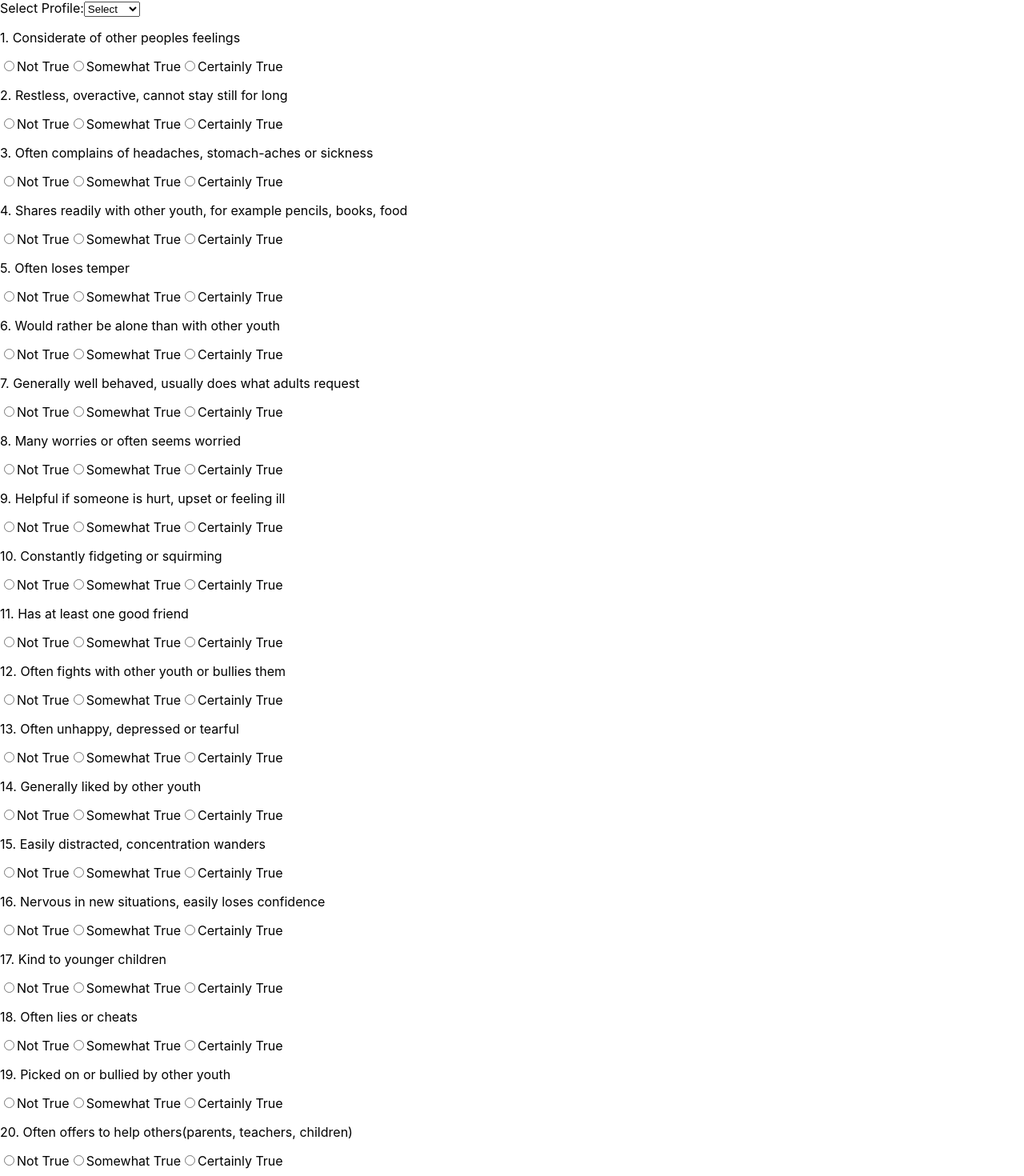
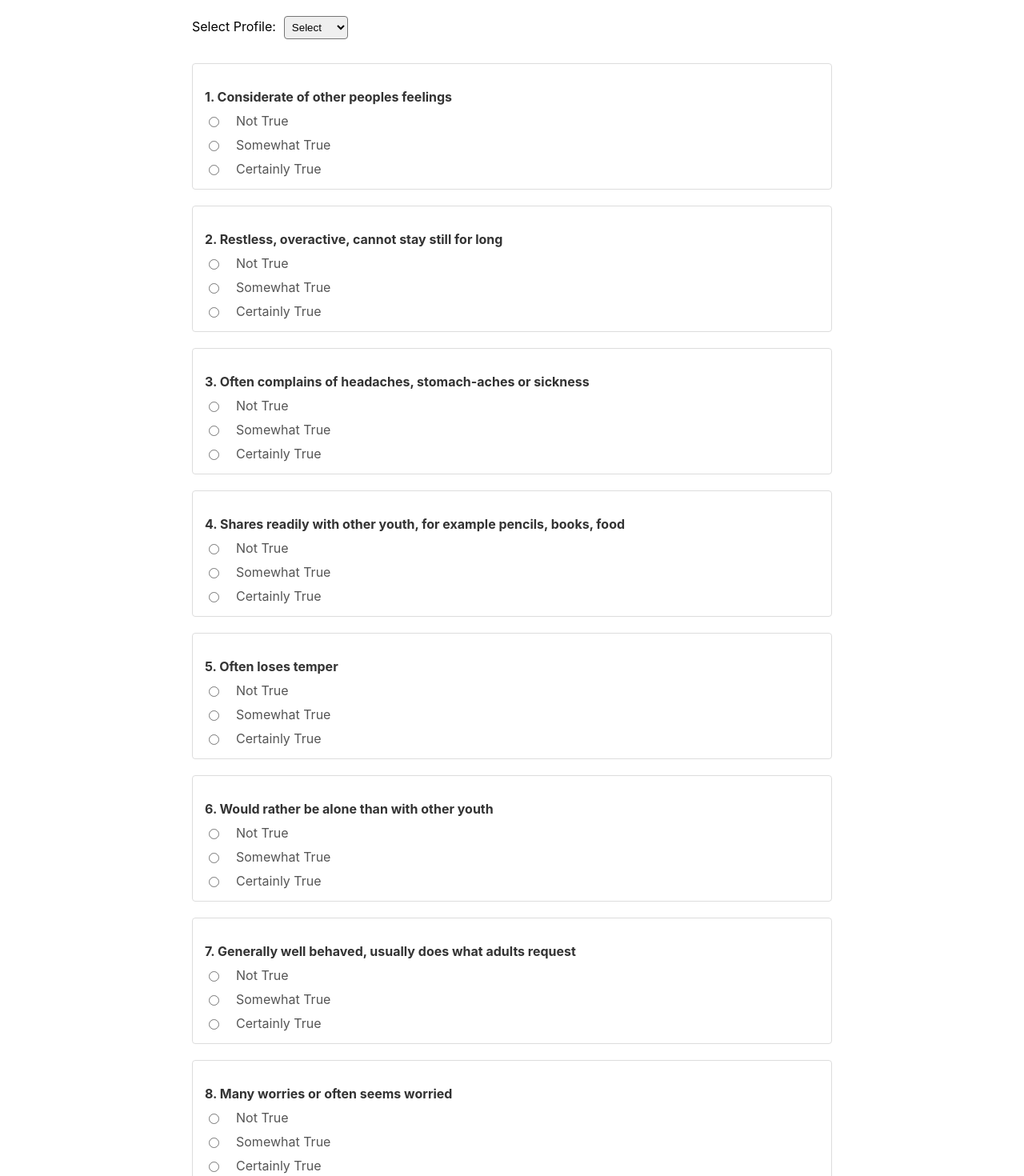
Before and after one commit to prebollar15/sdq-scoring, a React (Create React App) app: page / in a window 1280 px wide. Shown: the top 1470 px of the page at 80% size. Built offline with nearby package versions, Linux system fonts and the light colour scheme.

Commit message:
Update Form component and documentation

```diff
--- a/src/Form.js
+++ b/src/Form.js
@@ -1,4 +1,9 @@
 import React, { useState } from 'react';
+import { questions } from './data/questions';
+import { calculateScore } from './utils/scoreCalculator';
+import ProfileSelector from './components/ProfileSelector';
+import Question from './components/Question';
+import './Form.css';
 
 function Form() {
   const [answers, setAnswers] = useState({});
@@ -6,271 +11,14 @@ function Form() {
   const [error, setError] = useState(null);
   const [profile, setProfile] = useState('');
 
-
-
-  const questions = [
-    {
-        num: '1',
-        question: 'Considerate of other peoples feelings',
-        category: 'prosocial',
-        options: [
-        { label: 'Not True', value: 0 },
-        { label: 'Somewhat True', value: 1 },
-        { label: 'Certainly True', value: 2 },
-        ],
-    },
-    {
-        num: '2',
-        question: 'Restless, overactive, cannot stay still for long',
-        category: 'hyperactivity',
-        options: [
-            { label: 'Not True', value: 0 },
-            { label: 'Somewhat True', value: 1 },
-            { label: 'Certainly True', value: 2 },
-        ],
-    },
-    {
-        num: '3',
-        question: 'Often complains of headaches, stomach-aches or sickness',
-        category: 'emotional',
-        options: [
-            { label: 'Not True', value: 0 },
-            { label: 'Somewhat True', value: 1 },
-            { label: 'Certainly True', value: 2 },
-        ],
-    },
-    {
-        num: '4',
-        question: 'Shares readily with other youth, for example pencils, books, food',
-        category: 'prosocial',
-        options: [
-            { label: 'Not True', value: 0 },
-            { label: 'Somewhat True', value: 1 },
-            { label: 'Certainly True', value: 2 },
-        ],
-    },
-    {
-        num: '5',
-        question: 'Often loses temper',
-        category: 'conduct_problems',
-        options: [
-            { label: 'Not True', value: 0 },
-            { label: 'Somewhat True', value: 1 },
-            { label: 'Certainly True', value: 2 },
-        ],
-    },
-    {
-        num: '6',
-        question: 'Would rather be alone than with other youth',
-        category: 'peer_problems',
-        options: [
-            { label: 'Not True', value: 0 },
-            { label: 'Somewhat True', value: 1 },
-            { label: 'Certainly True', value: 2 },
-        ],
-    },
-    {
-        num: '7',
-        question: 'Generally well behaved, usually does what adults request',
-        category: 'conduct_problems',
-        options: [
-            { label: 'Not True', value: 2 },
-            { label: 'Somewhat True', value: 1 },
-            { label: 'Certainly True', value: 0 },
-        ],
-    },
-    {
-        num: '8',
-        question: 'Many worries or often seems worried',
-        category: 'emotional',
-        options: [
-            { label: 'Not True', value: 0 },
-            { label: 'Somewhat True', value: 1 },
-            { label: 'Certainly True', value: 2 },
-        ],
-    },
-    {
-        num: '9',
-        question: 'Helpful if someone is hurt, upset or feeling ill',
-        category: 'prosocial',
-        options: [
-            { label: 'Not True', value: 0 },
-            { label: 'Somewhat True', value: 1 },
-            { label: 'Certainly True', value: 2 },
-        ],
-    },
-    {
-        num: '10',
-        question: 'Constantly fidgeting or squirming',
-        category: 'hyperactivity',
-        options: [
-            { label: 'Not True', value: 0 },
-            { label: 'Somewhat True', value: 1 },
-            { label: 'Certainly True', value: 2 },
-        ],
-    },
-    {
-        num: '11',
-        question: 'Has at least one good friend',
-        category: 'peer_problems',
-        options: [
-            { label: 'Not True', value: 2 },
-            { label: 'Somewhat True', value: 1 },
-            { label: 'Certainly True', value: 0 },
-        ],
-    },
-    {
-        num: '12',
-        question: 'Often fights with other youth or bullies them',
-        category: 'conduct_problems',
-        options: [
-            { label: 'Not True', value: 0 },
-            { label: 'Somewhat True', value: 1 },
-            { label: 'Certainly True', value: 2 },
-        ],
-    },
-    {
-        num: '13',
-        question: 'Often unhappy, depressed or tearful',
-        category: 'emotional',
-        options: [
-            { label: 'Not True', value: 0 },
-            { label: 'Somewhat True', value: 1 },
-            { label: 'Certainly True', value: 2 },
-        ],
-    },
-    {
-        num: '14',
-        question: 'Generally liked by other youth',
-        category: 'peer_problems',
-        options: [
-            { label: 'Not True', value: 2 },
-            { label: 'Somewhat True', value: 1 },
-            { label: 'Certainly True', value: 0 },
-        ],
-    },
-    {
-        num: '15',
-        question: 'Easily distracted, concentration wanders',
-        category: 'hyperactivity',
-        options: [
-            { label: 'Not True', value: 0 },
-            { label: 'Somewhat True', value: 1 },
-            { label: 'Certainly True', value: 2 },
-        ],
-    },
-    {
-        num: '16',
-        question: 'Nervous in new situations, easily loses confidence',
-        category: 'emotional',
-        options: [
-            { label: 'Not True', value: 0 },
-            { label: 'Somewhat True', value: 1 },
-            { label: 'Certainly True', value: 2 },
-        ],
-    },
-    {
-        num: '17',
-        question: 'Kind to younger children',
-        category: 'prosocial',
-        options: [
-            { label: 'Not True', value: 0 },
-            { label: 'Somewhat True', value: 1 },
-            { label: 'Certainly True', value: 2 },
-        ],
-    },
-    {
-        num: '18',
-        question: 'Often lies or cheats',
-        category: 'conduct_problems',
-        options: [
-            { label: 'Not True', value: 0 },
-            { label: 'Somewhat True', value: 1 },
-            { label: 'Certainly True', value: 2 },
-        ],
-    },
-    {
-        num: '19',
-        question: 'Picked on or bullied by other youth',
-        category: 'peer_problems',
-        options: [
-            { label: 'Not True', value: 0 },
-            { label: 'Somewhat True', value: 1 },
-            { label: 'Certainly True', value: 2 },
-        ],
-    },
-    {
-        num: '20',
-        question: 'Often offers to help others(parents, teachers, children)',
-        category: 'prosocial',
-        options: [
-            { label: 'Not True', value: 0 },
-            { label: 'Somewhat True', value: 1 },
-            { label: 'Certainly True', value: 2 },
-        ],
-    },
-    {
-        num: '21',
-        question: 'Thinks things out before acting',
-        category: 'hyperactivity',
-        options: [
-            { label: 'Not True', value: 2 },
-            { label: 'Somewhat True', value: 1 },
-            { label: 'Certainly True', value: 0 },
-        ],
-    },
-    {
-        num: '22',
-        question: 'Steals from home, school or elsewhere',
-        category: 'conduct_problems',
-        options: [
-            { label: 'Not True', value: 0 },
-            { label: 'Somewhat True', value: 1 },
-            { label: 'Certainly True', value: 2 },
-        ],
-    },
-    {
-        num: '23',
-        question: 'Gets along better with adults than with other youth',
-        category: 'peer_problems',
-        options: [
-            { label: 'Not True', value: 0 },
-            { label: 'Somewhat True', value: 1 },
-            { label: 'Certainly True', value: 2 },
-        ],
-    },
-    {
-        num: '24',
-        question: 'Many fears, easily scared',
-        category: 'emotional',
-        options: [
-            { label: 'Not True', value: 0 },
-            { label: 'Somewhat True', value: 1 },
-            { label: 'Certainly True', value: 2 },
-        ],
-    },
-    {
-        num: '25',
-        question: 'Good attention span, sees work through to the end',
-        category: 'hyperactivity',
-        options: [
-            { label: 'Not True', value: 2 },
-            { label: 'Somewhat True', value: 1 },
-            { label: 'Certainly True', value: 0 },
-        ],
-    },
-
-    // and so on...
-  ];
-
   const handleChange = (e, question) => {
     const newAnswers = { ...answers, [question]: e.target.value };
     setAnswers(newAnswers);
-  }
+  };
 
   const handleProfileChange = (e) => {
     setProfile(e.target.value);
-  }
+  };
 
   const handleSubmit = (e) => {
     e.preventDefault();
@@ -279,62 +27,60 @@ function Form() {
       return;
     }
     if (!profile) {
-        setError("Please select a profile before submitting");
-        return;
-      }
+      setError("Please select a profile before submitting");
+      return;
+    }
     setError(null);
 
-    let newScore = {};
-    let total_difficulty = 0;
-    Object.keys(answers).forEach(question => {
-      const { category } = questions.find(q => q.question === question);
-      if (!newScore[category]) {
-        newScore[category] = 0;
-      }
-      newScore[category] += Number(answers[question]);
-     if (category !== "prosocial") { total_difficulty += Number(answers[question]);}
+    const newScore = calculateScore(answers, questions);
+    setScore(newScore);
+  };
 
-    });
-    setScore({...newScore, total_difficulty});
-  }
+  const formatCategoryName = (category) => {
+    const categoryMap = {
+      'prosocial': 'Prosocial Behavior',
+      'hyperactivity': 'Hyperactivity',
+      'emotional': 'Emotional Problems',
+      'conduct_problems': 'Conduct Problems',
+      'peer_problems': 'Peer Problems',
+      'total_difficulty': 'Total Difficulty Score'
+    };
+    return categoryMap[category] || category;
+  };
 
   return (
     <form onSubmit={handleSubmit}>
-        <div>
-        <label>Select Profile:
-          <select value={profile} onChange={handleProfileChange}>
-            <option value="" disabled>Select</option>
-            <option value="student">Student</option>
-            <option value="parent">Parent</option>
-            <option value="teacher">Teacher</option>
-        </select>
-        </label>
-        </div>
-      {questions.map((question, index) => (
-        <div key={index}>
-          <p>{question.num}. {question.question}</p>
-          {question.options.map((option, i) => (
-            <label key={i}>
-              <input type="radio" name={`question-${index}`} value={option.value} onChange={e => handleChange(e, question.question)} />
-              {option.label}
-            </label>
-          ))}
-          {/* {console.log({index})} */}
-          {/* {if ((index+1) % 8 === 0) ? </ br> : <p></p>} */}
-        </div>
+      <ProfileSelector
+        profile={profile}
+        onProfileChange={handleProfileChange}
+      />
 
-      ))
-      }
-            {error && <p style={{color: "red"}}>{error}</p>}
+      {questions.map((question) => (
+        <Question
+          key={question.num}
+          question={question}
+          onChange={handleChange}
+          value={answers[question.question]}
+        />
+      ))}
+
+      {error && <p className="error-message">{error}</p>}
 
       <button type="submit">Submit</button>
-      <div>
-        {Object.keys(score).map(category => (
-          <p key={category}>{category}: {score[category]}</p>
-        ))}
-                {/* <p>Grand Total: {score.total_difficulty}</p> */}
 
-      </div>
+      {Object.keys(score).length > 0 && (
+        <div className="score-container">
+          <h2>Assessment Results</h2>
+          <div className="score-grid">
+            {Object.entries(score).map(([category, value]) => (
+              <div key={category} className="score-item">
+                <span className="score-label">{formatCategoryName(category)}</span>
+                <span className="score-value">{value}</span>
+              </div>
+            ))}
+          </div>
+        </div>
+      )}
     </form>
   );
 }
```
Also changed, not shown: 1 other file (tests, documents, lock files or other folders).
